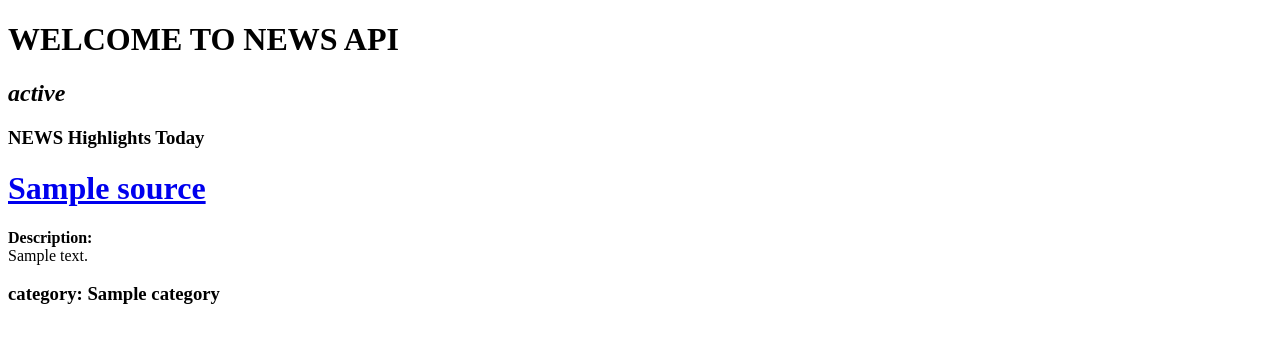
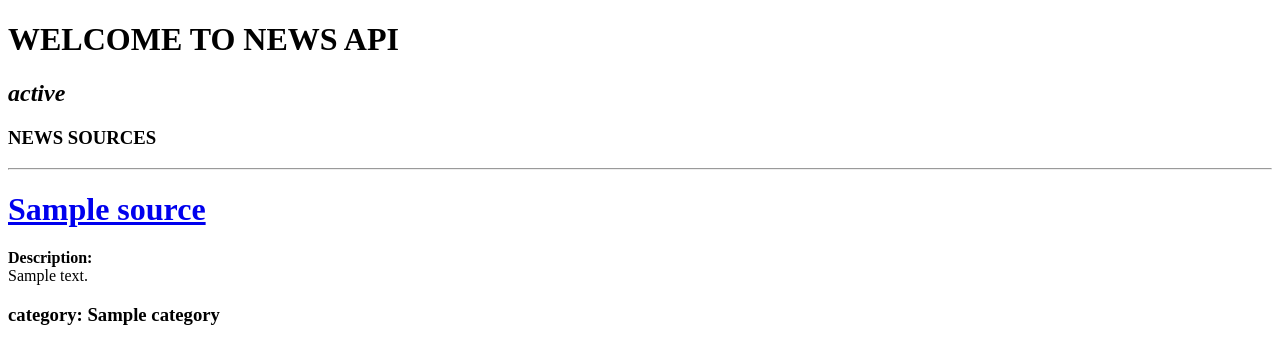
Before and after one commit to msyoki/Mercury-NewsAPI, a Flask app: template app/templates/index.html in a window 1280 px wide. Shown: the top 364 px of the page. Run offline with Flask 2, Linux system fonts and the light colour scheme; the template is opened without the code that fills it: most values are stand-ins (such as "Sample title", 1, 10 or a date in 2020); parts of the project's set-up code (start-up, migrations or seed data) failed here and were passed over; some libraries are stand-ins or nearby versions.

Commit message:
edit html

```diff
--- a/app/templates/index.html
+++ b/app/templates/index.html
@@ -13,16 +13,18 @@
 <body>
     <h1>WELCOME TO NEWS API</h1>
     <h2><i>{{ statement }}</i></h2>
-    <h3>NEWS Highlights Today</h3>
+    <h3>NEWS SOURCES</h3>
     {%  for source in sources %}
-        <div class="col-xs-12 col-sm-12 col-md-4 col-lg-4 col-xl-4">
-            <a href="/articles/{{ source.id  }}"><h1>  {{  source.name }}</h1></a>
-            <div>
-                <p> <strong> Description:</strong><br>{{source.description|truncate(150)}}</p>
-            </div>
-            <h3> category: {{ source.category}}</h3>
+    <hr>
+    <div class="col-xs-12 col-sm-12 col-md-4 col-lg-4 col-xl-4 ">
+        <a href="/articles/{{ source.id  }}"><h1>{{  source.name }}</h1></a>
+        <div>
+            <p> <strong> Description:</strong><br>{{source.description|truncate(150)}}</p>
         </div>
-{%  endfor %}
+        <h3> category: {{ source.category}}</h3>
+    </div>
+
+    {%  endfor %}
 
 
 </body>
```
